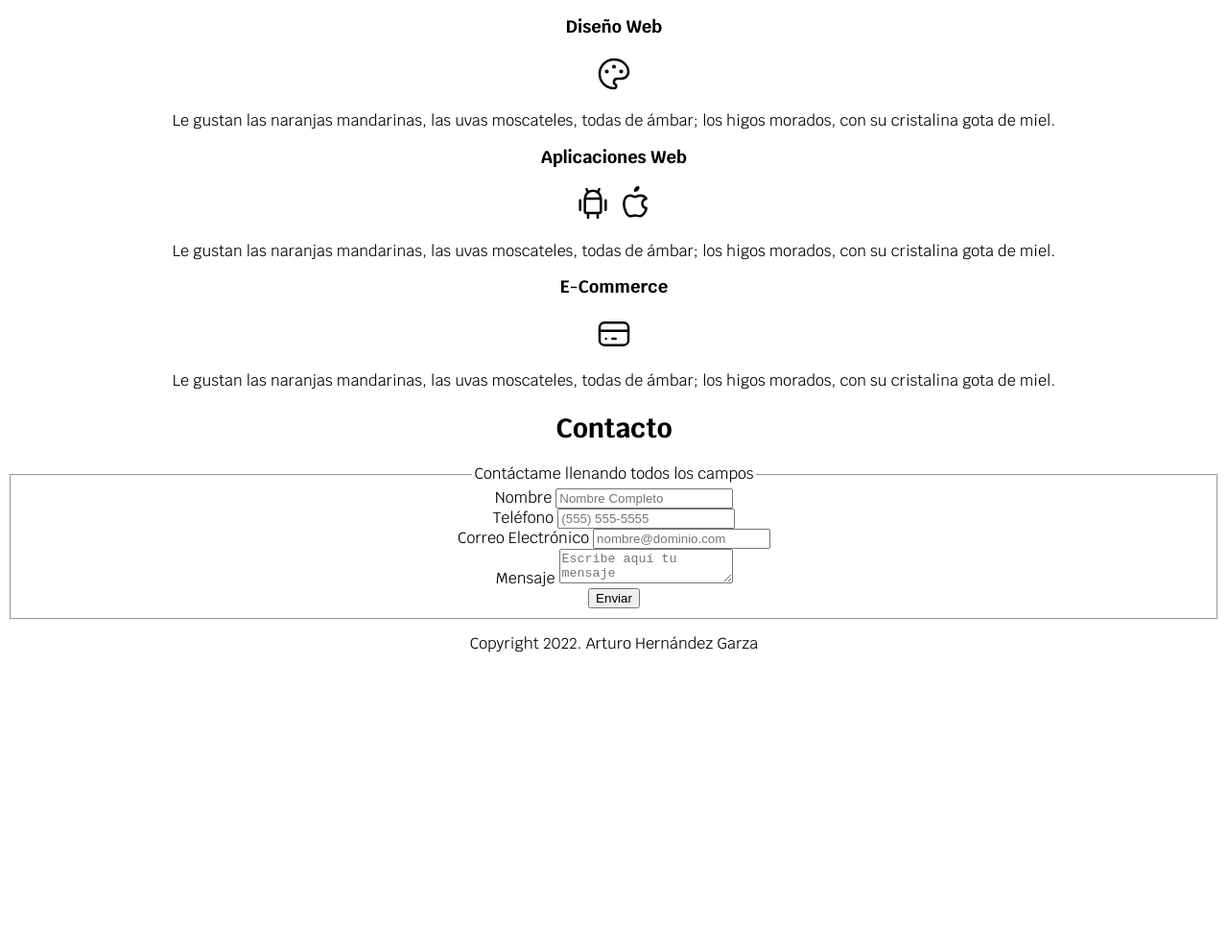
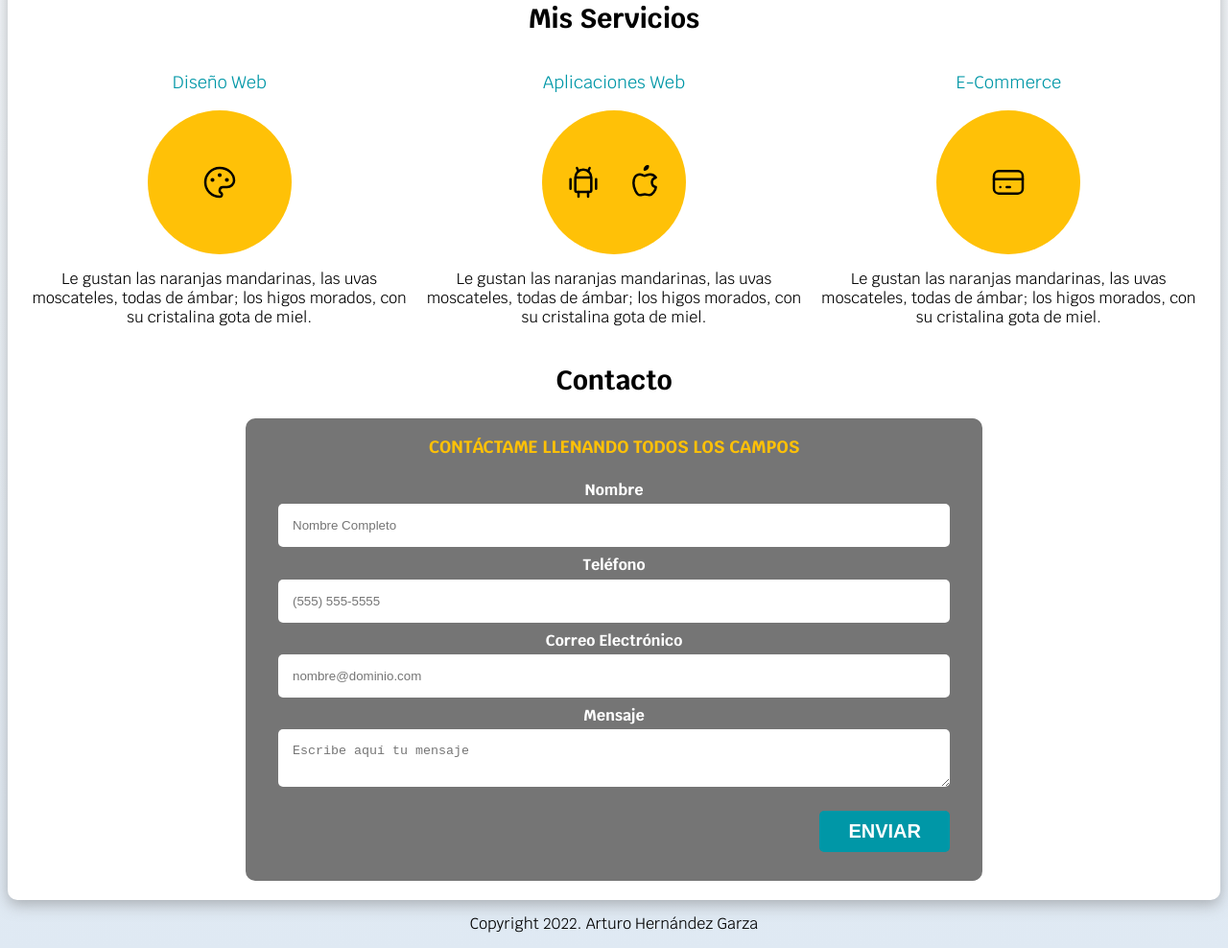
Before and after one commit to ArturoHDZG/FreelanceWeb, a plain HTML site: page index.html in a window 1280 px wide. Shown: the part 648-1636 px from the top of the page at 96% size. Before the commit the page ends 1344 px from the top, so only its background shows below. Drawn offline with Linux system fonts and the light colour scheme.

Commit message:
style.css: Form updated

```diff
--- a/css/style.css
+++ b/css/style.css
@@ -5,6 +5,7 @@
     --primario: #ffc107;
     --secundario: #0097a7;
     --gris: #757575;
+    --gris-fondo: #dfe9f3;
     font-family: 'Krub', sans-serif;
 }
 
@@ -19,11 +20,19 @@ html {
 }
 
 body {
+    background-image: linear-gradient(to top, var(--gris-fondo) 0%, var(--blanco) 100%); /* Degradado Fondo */
     font-size: 16px; /*! Establece 10px = 1rem */
     text-align: center;
 }
 
-a {
+main {
+    box-shadow: 0px 5px 15px 0px rgba(117, 117, 117, 0.50);
+    background-color: var(--blanco);
+    border-radius: 1rem;
+    padding: 2rem;
+}
+
+a, .Buttons {
     color: var(--blanco);
     text-decoration: none;
 }
@@ -45,12 +54,45 @@ h3 {
     font-size: 1.8rem;
 }
 
-/* Estilo del Header */
 span {
     font-size: 2rem;
 }
 
-/* Navegación del Body */
+fieldset {
+    border: none;
+}
+
+label {
+    color: var(--blanco);
+    display: block;
+    font-weight: bold;
+    margin-bottom: 0.5rem;
+}
+
+input, textarea {
+    border: none; /* Quitar border por defecto */
+    border-radius: 0.5rem;
+    padding: 1.5rem;
+    width: 100%;
+}
+
+.Buttons {
+    background-color: var(--secundario);
+    border: none;
+    border-radius: 0.5rem;
+    font-size: 2rem;
+    font-weight: bold;
+    margin-top: 1rem;
+    padding: 1rem 3rem;
+    text-transform: uppercase;
+    width: 90%;
+}
+
+.Buttons:hover {
+    cursor: pointer;
+}
+
+/* Navegación Cabecera */
 nav {
     display: flex; /* Habilita Flexbox */
     flex-direction: column;
@@ -69,24 +111,17 @@ nav a {
     background-color: var(--secundario);
 }
 
-/* Media Query del Header */
-@media (min-width: 768px) {
-    nav {
-        flex-direction: row; /* Flexbox ya establecido en el padre nav */
-        justify-content: space-between;
-    }
-}
-
 /* Background Cabecera */
 .BackgroundImage {
     background-image: url(../img/hero.jpg);
     background-repeat: no-repeat;
     background-size: cover;
     height: 45rem;
+    margin-bottom: 2rem;
     position: relative; /* Padre con posición relativa */
 }
 
-.BgImgContent {
+.BgImgContent { /* Transparencia Background */
     align-items: center;
     background-color: rgb(0 0 0 / 70%);
     color: var(--blanco);
@@ -97,3 +132,93 @@ nav a {
     width: 100%;
     height: 100%;
 }
+
+/* Media Query Cabecera */
+@media (min-width: 768px) {
+    nav {
+        flex-direction: row; /* Flexbox ya establecido en el padre nav */
+        justify-content: space-between;
+    }
+}
+
+@media (min-width: 768px) {
+    .Buttons {
+        width: auto;
+    }
+}
+
+/* Sección Principal */
+.Service {
+    align-items: center;
+    display: flex;
+    flex-direction: column;
+}
+
+.Service h3 {
+    color: var(--secundario);
+    font-weight: normal; /* Quitar negrita a h3 */
+}
+
+.Service p {
+    line-height: 2rem;
+}
+
+.Icons {
+    align-items: center;
+    background-color: var(--primario);
+    border-radius: 50%;
+    display: flex;
+    height: 15rem;
+    justify-content: space-evenly;
+    width: 15rem;
+}
+
+/* Media Query Principal*/
+@media (min-width: 768px) {
+    .Services {
+        column-gap: 1rem; /* Separación de columnas */
+        display: grid; /* Habilita Grid */
+        grid-template-columns: repeat(3, 1fr);
+    }
+}
+
+/* Formulario */
+form {
+    background-color: var(--gris);
+    border-radius: 1rem;
+    margin: 0 auto;
+    padding: 2rem;
+    width: min(76.8rem, 100%); /* Utiliza valor mas pequeño disponible */
+}
+
+legend {
+    color: var(--primario);
+    font-size: 1.8rem;
+    font-weight: bold;
+    margin-bottom: 2rem;
+    text-transform: uppercase;
+}
+
+.Field {
+    margin-bottom: 1rem;
+}
+
+/* Utilidades Botón Enviar */
+.Small {
+    width: 100%;
+}
+
+.AlignRight {
+    display: flex;
+}
+
+.Fix {
+    justify-content: flex-end;
+}
+
+/* Media Query Botón Enviar */
+@media (min-width: 768px) {
+    .Small {
+        width: auto;
+    }
+}
--- a/index.html
+++ b/index.html
@@ -38,13 +38,15 @@
                 </svg>
                 Cuernavaca, Morelos. México
             </p>
-            <a href="#">Contactar</a>
+            <a class="Buttons" href="#">Contactar</a>
         </div>
     </section> <!-- /Background Cabecera -->
     <main>
         <h2>Mis Servicios</h2>
-        <section>
+        <div class="Services"> <!-- Servicios -->
+            <section class="Service">
                 <h3>Diseño Web</h3>
+                <div class="Icons">
                     <svg xmlns="http://www.w3.org/2000/svg" class="icon icon-tabler icon-tabler-palette" width="40" height="40"
                         viewBox="0 0 24 24" stroke-width="1.5" stroke="#000000" fill="none" stroke-linecap="round" stroke-linejoin="round">
                         <path stroke="none" d="M0 0h24v24H0z" fill="none" />
@@ -53,11 +55,13 @@
                         <circle cx="12" cy="7.5" r=".5" fill="currentColor" />
                         <circle cx="16.5" cy="10.5" r=".5" fill="currentColor" />
                     </svg>
+                </div>
                 <p>Le gustan las naranjas mandarinas, las uvas moscateles, todas de ámbar; los higos morados, con su cristalina gota de
                 miel.</p>
             </section>
-        <section>
+            <section class="Service">
                 <h3>Aplicaciones Web</h3>
+                <div class="Icons">
                     <svg xmlns="http://www.w3.org/2000/svg" class="icon icon-tabler icon-tabler-brand-android" width="40" height="40"
                         viewBox="0 0 24 24" stroke-width="1.5" stroke="#000000" fill="none" stroke-linecap="round" stroke-linejoin="round">
                         <path stroke="none" d="M0 0h24v24H0z" fill="none" />
@@ -76,11 +80,13 @@
                             d="M9 7c-3 0 -4 3 -4 5.5c0 3 2 7.5 4 7.5c1.088 -.046 1.679 -.5 3 -.5c1.312 0 1.5 .5 3 .5s4 -3 4 -5c-.028 -.01 -2.472 -.403 -2.5 -3c-.019 -2.17 2.416 -2.954 2.5 -3c-1.023 -1.492 -2.951 -1.963 -3.5 -2c-1.433 -.111 -2.83 1 -3.5 1c-.68 0 -1.9 -1 -3 -1z" />
                         <path d="M12 4a2 2 0 0 0 2 -2a2 2 0 0 0 -2 2" />
                     </svg>
+                </div>
                 <p>Le gustan las naranjas mandarinas, las uvas moscateles, todas de ámbar; los higos morados, con su cristalina gota de
                 miel.</p>
             </section>
-        <section>
+            <section class="Service">
                 <h3>E-Commerce</h3>
+                <div class="Icons">
                     <svg xmlns="http://www.w3.org/2000/svg" class="icon icon-tabler icon-tabler-credit-card" width="40" height="40"
                         viewBox="0 0 24 24" stroke-width="1.5" stroke="#000000" fill="none" stroke-linecap="round" stroke-linejoin="round">
                         <path stroke="none" d="M0 0h24v24H0z" fill="none" />
@@ -89,37 +95,41 @@
                         <line x1="7" y1="15" x2="7.01" y2="15" />
                         <line x1="11" y1="15" x2="13" y2="15" />
                     </svg>
+                </div>
                 <p>Le gustan las naranjas mandarinas, las uvas moscateles, todas de ámbar; los higos morados, con su cristalina gota de
                 miel.</p>
             </section>
-    </main>
+        </div> <!-- /Servicios -->
         <section>
             <h2>Contacto</h2>
             <form>
                 <fieldset>
                     <legend>Contáctame llenando todos los campos</legend>
-                <div>
+                    <div class="FormGroup"> <!-- Formulario -->
+                        <div class="Field">
                             <label name="nombre">Nombre</label>
                             <input type="text" name="nombre" id="nombre" placeholder="Nombre Completo" required>
                         </div>
-                <div>
+                        <div class="Field">
                             <label name="tel">Teléfono</label>
                             <input type="tel" name="tel" id="tel" placeholder="(555) 555-5555" required>
                         </div>
-                <div>
+                        <div class="Field">
                             <label name="email">Correo Electrónico</label>
                             <input type="email" name="email" id="email" placeholder="nombre@dominio.com" required>
                         </div>
-                <div>
+                        <div class="Field">
                             <label name="comentarios">Mensaje</label>
                             <textarea name="comentarios" id="comentarios" placeholder="Escribe aquí tu mensaje"></textarea>
                         </div>
-                <div>
-                    <input type="submit" value="Enviar">
+                    </div> <!-- /Formulario -->
+                    <div class="AlignRight Fix">
+                        <input class="Buttons Small" type="submit" value="Enviar">
                     </div>
                 </fieldset>
             </form>
         </section>
+    </main>
     <footer>
         <p>Copyright 2022. Arturo Hernández Garza</p>
     </footer>
```
Lines whose indentation alone changed are shown as unchanged.
